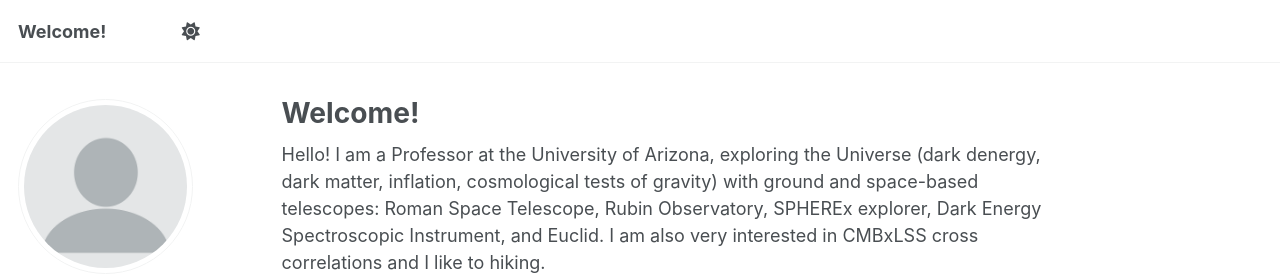
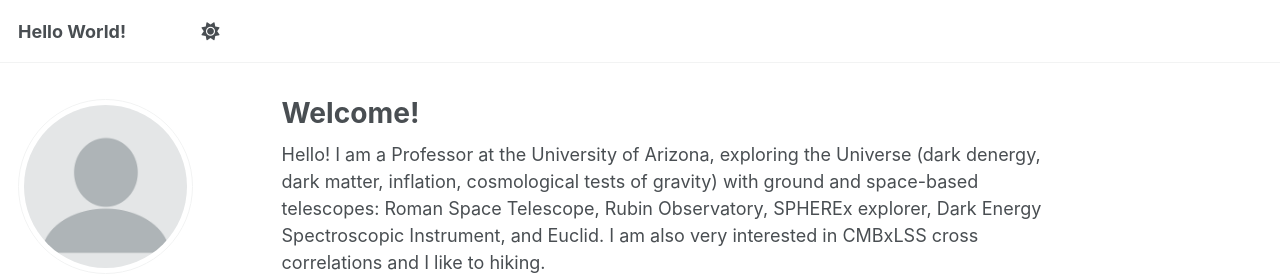
Before and after one commit to timeifler/timeifler.github.io, a Jekyll site: the page built from _pages/about.md, in a window 1280 px wide. Shown: the top 275 px of the page. Built offline with Jekyll 4.4.1, drawn with Linux system fonts in a browser that asks for light colours; some web fonts are replaced.

Commit message:
Update _config.yml

```diff
--- a/_config.yml
+++ b/_config.yml
@@ -9,7 +9,7 @@
 # Basic Site Settings
 locale                   : "en-US"
 site_theme               : "default"
-title                    : "Welcome!"
+title                    : "Hello World!"
 title_separator          : "-"
 name                     : &name "Tim Eifler"
 description              : &description "personal description"
```
